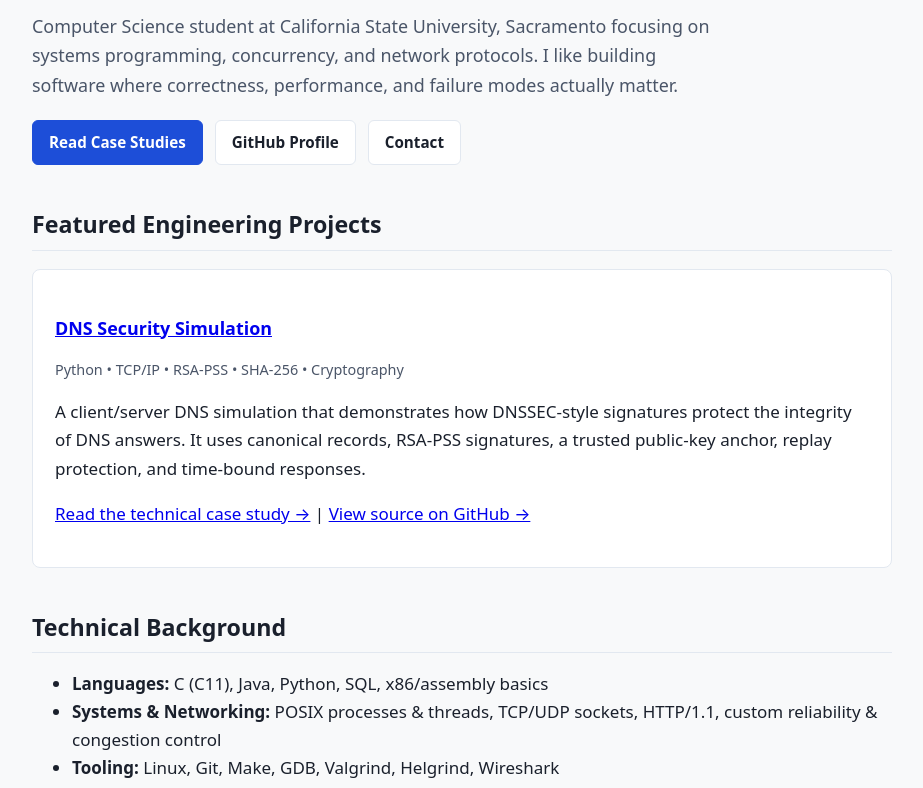
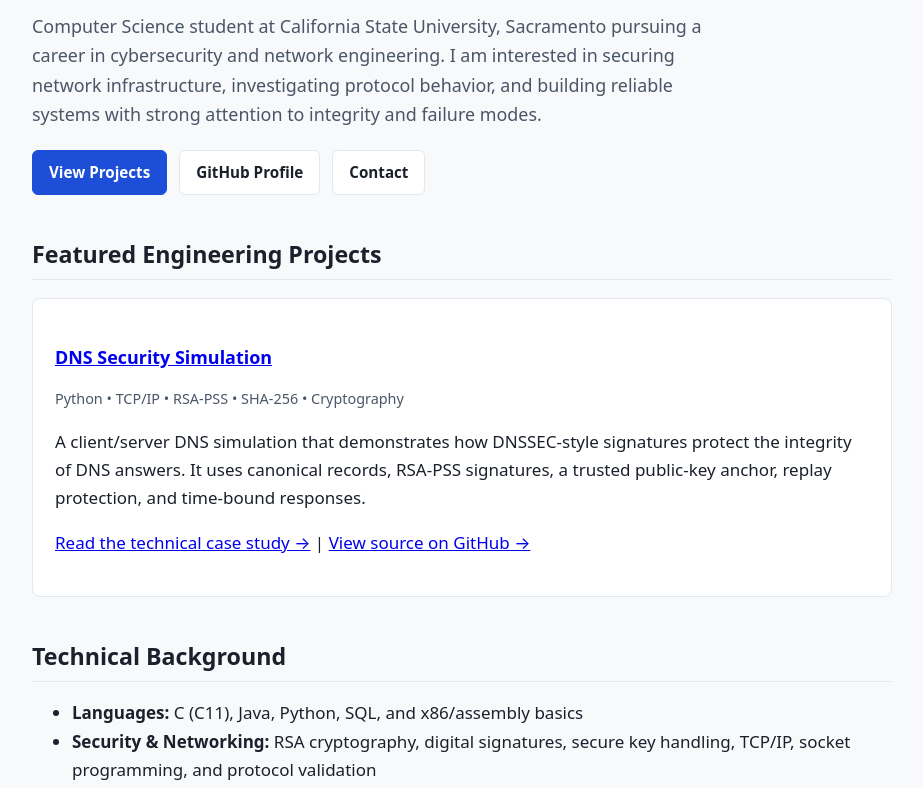
Before and after one commit to Rylandp/rylandp.github.io, a plain HTML site: page index.html in a window 1280 px wide. Shown: the part 164-952 px from the top of the page, without its empty margins (178-1101 px from the left). Drawn offline with Linux system fonts and the light colour scheme.

Commit message:
docs: update portfolio focus to cybersecurity and networking
Refocus the portfolio copy and technical background to highlight cybersecurity and network engineering:
- Update page title and intro bio to reflect cybersecurity and network infrastructure interests.
- Change primary call-to-action button label to "View Projects".
- Restructure technical skills to emphasize cryptography, secure key handling, and security-oriented networking.

```diff
--- a/index.html
+++ b/index.html
@@ -3,7 +3,7 @@
 <head>
   <meta charset="utf-8">
   <meta name="viewport" content="width=device-width, initial-scale=1">
-  <title>Ryland Porter — Systems & Software Engineer</title>
+  <title>Ryland Porter — Cybersecurity & Networking</title>
   <link rel="stylesheet" href="style.css">
 </head>
 <body>
@@ -25,10 +25,10 @@
     <section>
       <h1>Ryland Porter</h1>
       <p class="lead">
-        Computer Science student at California State University, Sacramento focusing on systems programming, concurrency, and network protocols. I like building software where correctness, performance, and failure modes actually matter.
+        Computer Science student at California State University, Sacramento pursuing a career in cybersecurity and network engineering. I am interested in securing network infrastructure, investigating protocol behavior, and building reliable systems with strong attention to integrity and failure modes.
       </p>
       <div class="actions">
-        <a class="btn primary" href="#projects">Read Case Studies</a>
+        <a class="btn primary" href="#projects">View Projects</a>
         <a class="btn" href="https://github.com/rylandp">GitHub Profile</a>
         <a class="btn" href="mailto:rylandporter@gmail.com">Contact</a>
       </div>
@@ -55,9 +55,9 @@
     <section id="skills">
       <h2>Technical Background</h2>
       <ul>
-        <li><strong>Languages:</strong> C (C11), Java, Python, SQL, x86/assembly basics</li>
-        <li><strong>Systems & Networking:</strong> POSIX processes & threads, TCP/UDP sockets, HTTP/1.1, custom reliability & congestion control</li>
-        <li><strong>Tooling:</strong> Linux, Git, Make, GDB, Valgrind, Helgrind, Wireshark</li>
+        <li><strong>Languages:</strong> C (C11), Java, Python, SQL, and x86/assembly basics</li>
+        <li><strong>Security & Networking:</strong> RSA cryptography, digital signatures, secure key handling, TCP/IP, socket programming, and protocol validation</li>
+        <li><strong>Systems & Tooling:</strong> Linux, POSIX processes and threads, Git, Make, GDB, Wireshark, Valgrind, and Helgrind</li>
       </ul>
     </section>
   </main>
```
